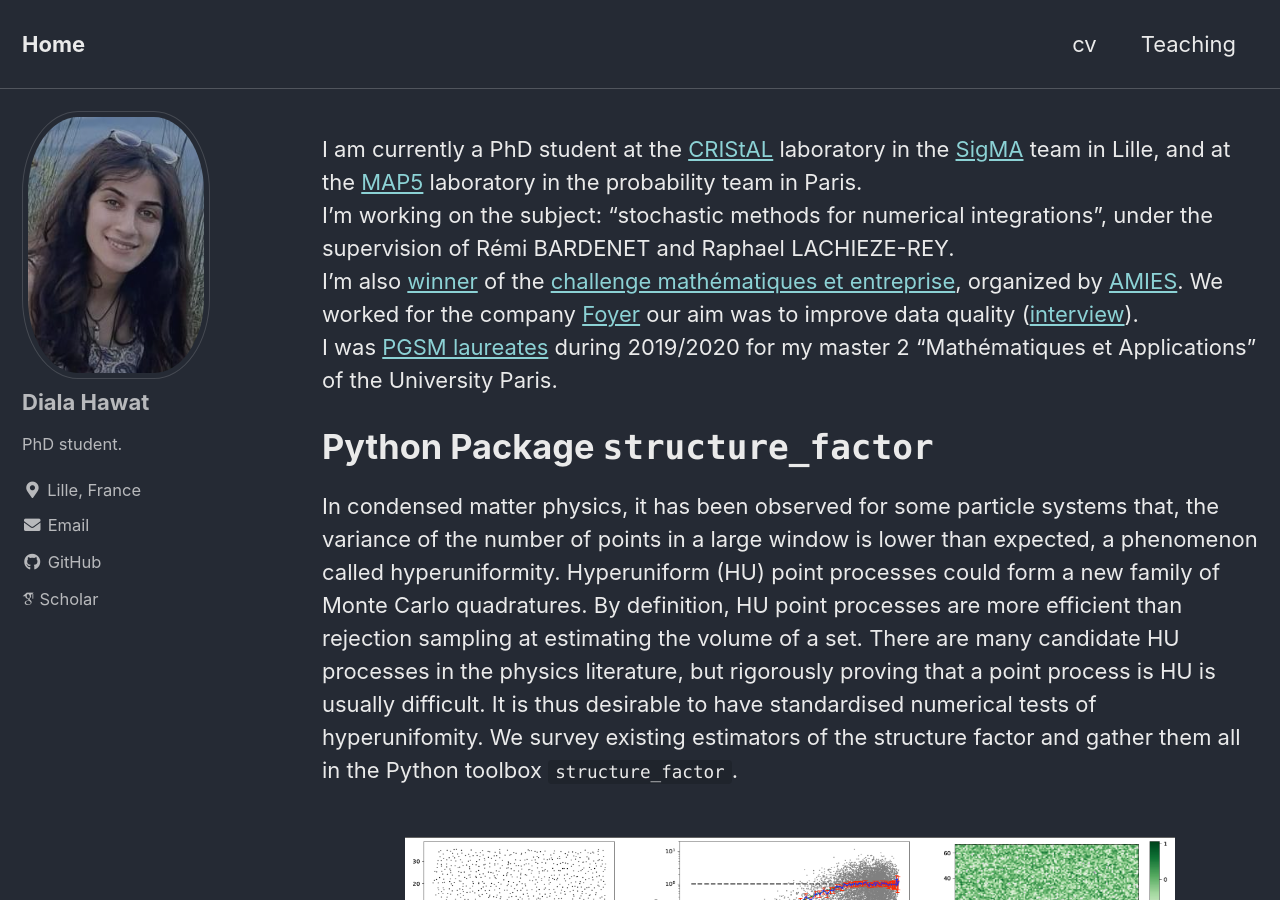
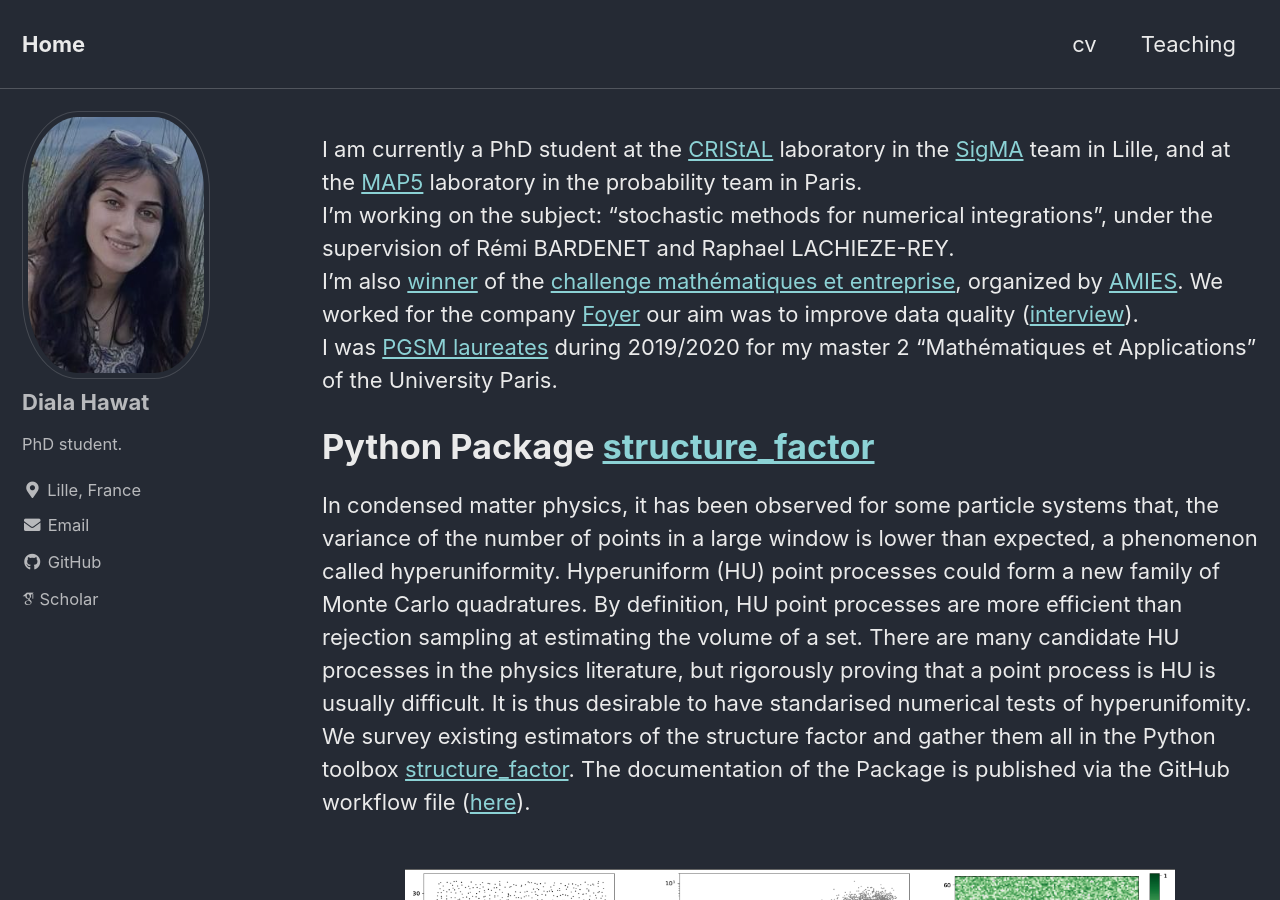
Before and after one commit to dhawat/dhawat.github.io, a Jekyll site: the page built from index.md, in a window 1280 px wide and 900 px high. Built offline with Jekyll 4.4.1, drawn with Linux system fonts in a browser that asks for light colours; cached includes are drawn as plain includes; nearby versions of some CDN libraries; some web fonts are replaced.

Commit message:
update home page

```diff
--- a/index.md
+++ b/index.md
@@ -10,11 +10,12 @@ I'm also [winner](https://challenge-maths.sciencesconf.org/resource/page/id/1) o
 I was [PGSM laureates](https://applications.sciencesmaths-paris.fr/fr/les-laureats-du-programme-pgsm-master-850.htm) during 2019/2020 for my master 2
 "Mathématiques et Applications" of the University Paris.
 
-# Python Package `structure_factor`
+# Python Package [structure_factor](https://github.com/For-a-few-DPPs-more/structure-factor)
 
 In condensed matter physics, it has been observed for some particle systems that, the variance of the number of points in a large window is lower than expected, a phenomenon called hyperuniformity.
 Hyperuniform (HU) point processes could form a new family of Monte Carlo quadratures.
-By definition, HU point processes are more efficient than rejection sampling at estimating the volume of a set. There are many candidate HU processes in the physics literature, but rigorously proving that a point process is HU is usually difficult. It is thus desirable to have standardised numerical tests of hyperunifomity. We survey existing estimators of the structure factor and gather them all in the Python toolbox `structure_factor`.
+By definition, HU point processes are more efficient than rejection sampling at estimating the volume of a set. There are many candidate HU processes in the physics literature, but rigorously proving that a point process is HU is usually difficult. It is thus desirable to have standarised numerical tests of hyperunifomity. We survey existing estimators of the structure factor and gather them all in the Python toolbox [structure_factor](https://github.com/For-a-few-DPPs-more/structure-factor).
+The documentation of the Package is published via the GitHub workflow file ([here](https://for-a-few-dpps-more.github.io/structure-factor/)).
 
 <div align="middle" style="margin-top: 50px">
   <img src="{{ site.url }}{{ site.baseurl }}/assets/images/si_ginibre.png" alt="" style="width:770px;height:200px;">
```
